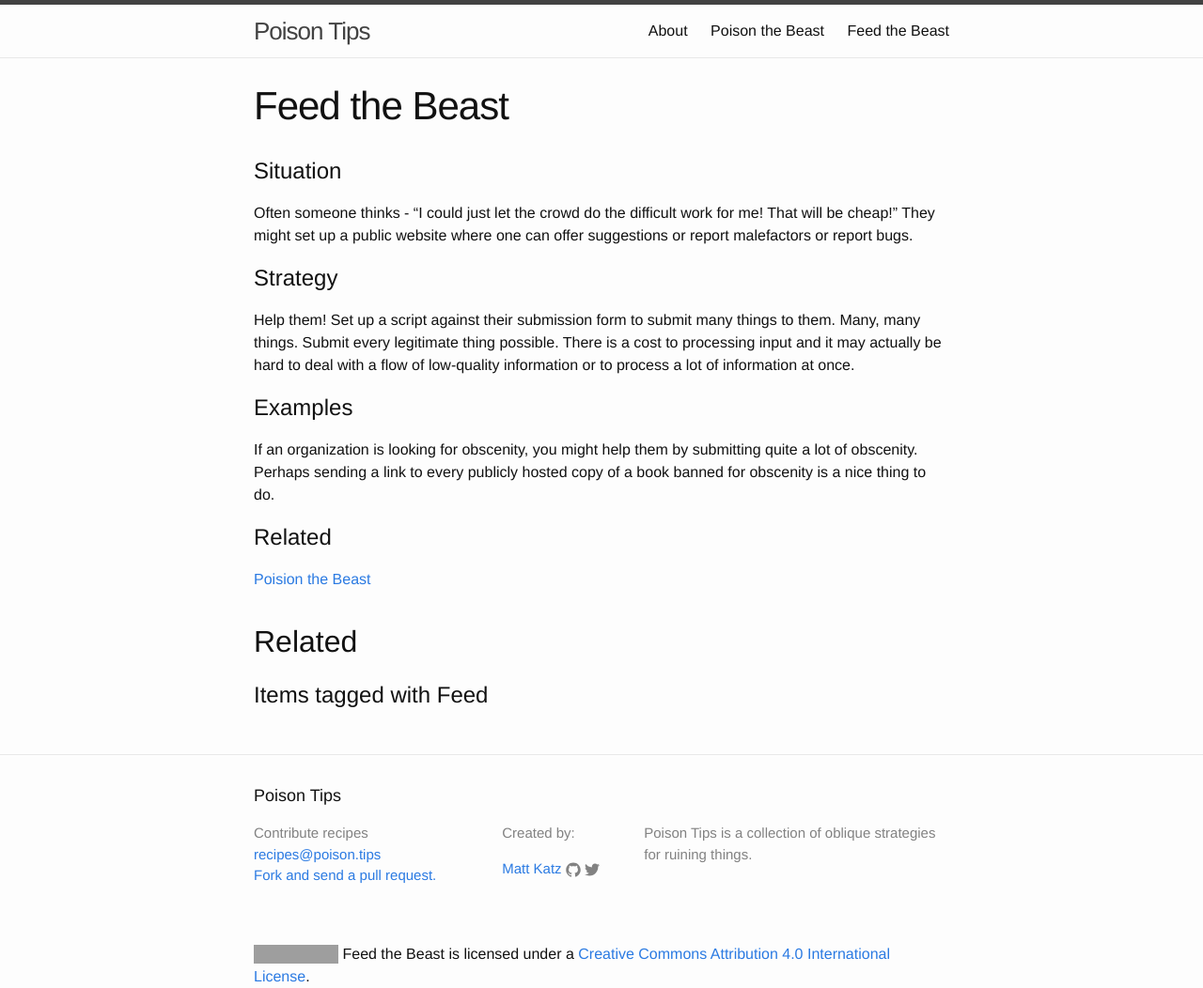
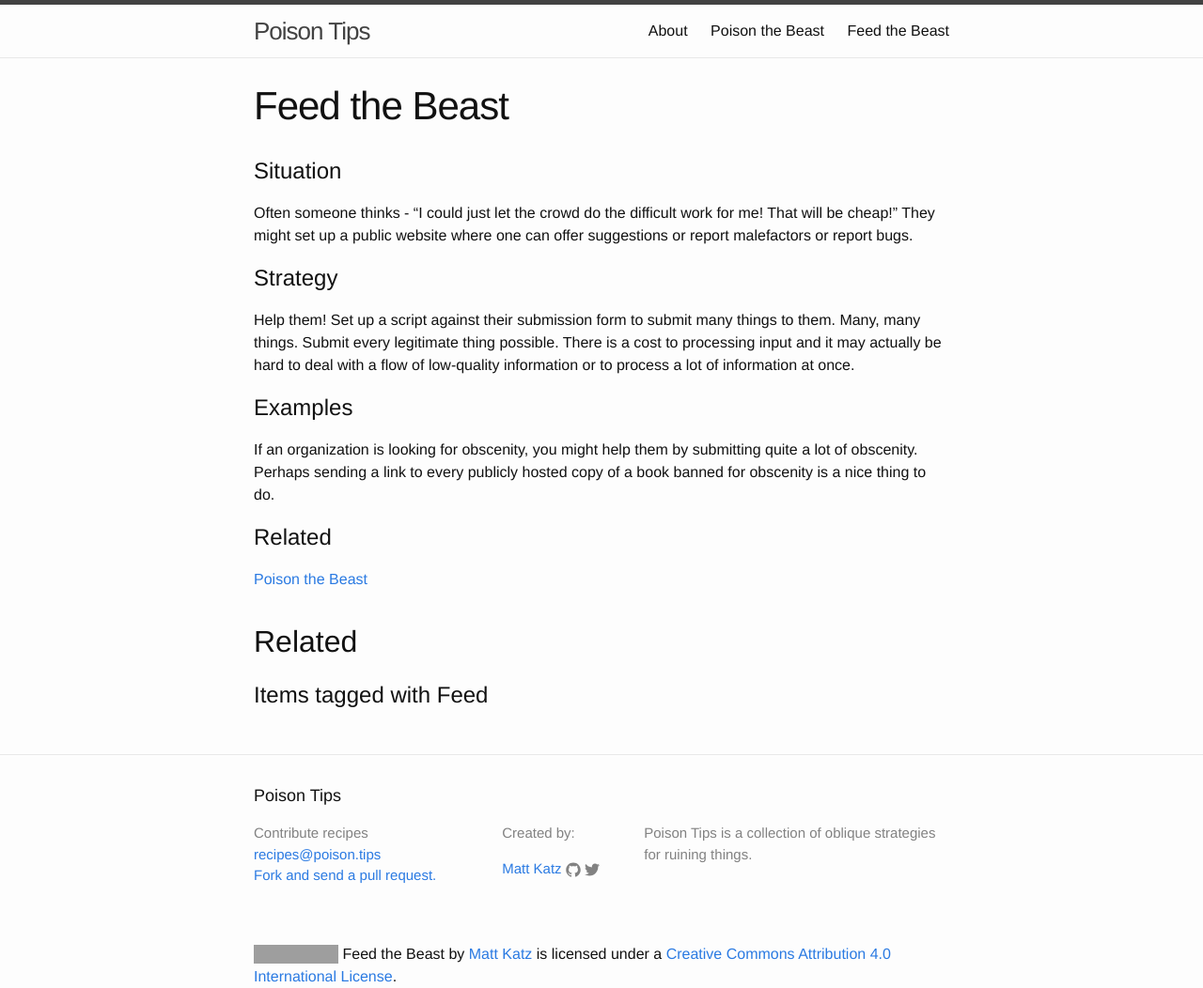
Before and after one commit to mattkatz/poison.tips, a Jekyll site: the page built from recipes/feed-the-beast/index.markdown, in a window 1280 px wide. Shown: the whole page at 94% size. Built offline with Jekyll 4.4.1, drawn with Linux system fonts in a browser that asks for light colours; grey boxes are pictures that could not be loaded.

Commit message:
add author to recipes

```diff
--- a/recipes/feed-the-beast/index.markdown
+++ b/recipes/feed-the-beast/index.markdown
@@ -1,6 +1,7 @@
 ---
 layout: page
 title: Feed the Beast
+author: Matt Katz
 tags:
  - feed
 permalink: /Feed-the-Beast/
@@ -18,4 +19,4 @@ If an organization is looking for obscenity, you might help them by submitting q
 
 # Related
 
-[Poision the Beast](poison-the-beast.html)
+[Poison the Beast](/Poison-the-Beast/)
--- a/recipes/poison-the-beast/index.markdown
+++ b/recipes/poison-the-beast/index.markdown
@@ -1,6 +1,7 @@
 ---
 layout: page
 title: Poison the Beast
+author: Matt Katz
 tags:
   - poison
 permalink: /Poison-the-Beast/
```
